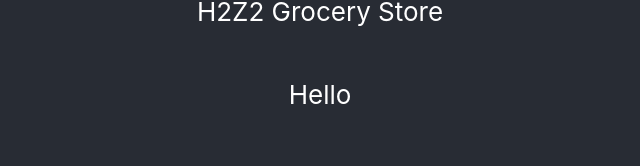
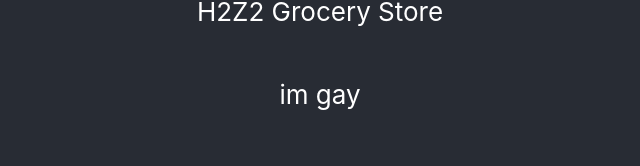
Before and after one commit to huzaifazia17/Online_Grocery_Store, a React (Create React App) app: page / in a window 1280 px wide. Shown: the part 466-632 px from the top of the page, without its empty margins (320-960 px from the left). Built offline with nearby package versions, Linux system fonts and the light colour scheme.

Commit message:
hanzalah commit 2

```diff
--- a/src/App.js
+++ b/src/App.js
@@ -13,7 +13,7 @@ function App() {
         </p>
 
         <p>
-          Hello
+          im gay
         </p>
         <p>
           Test
```
